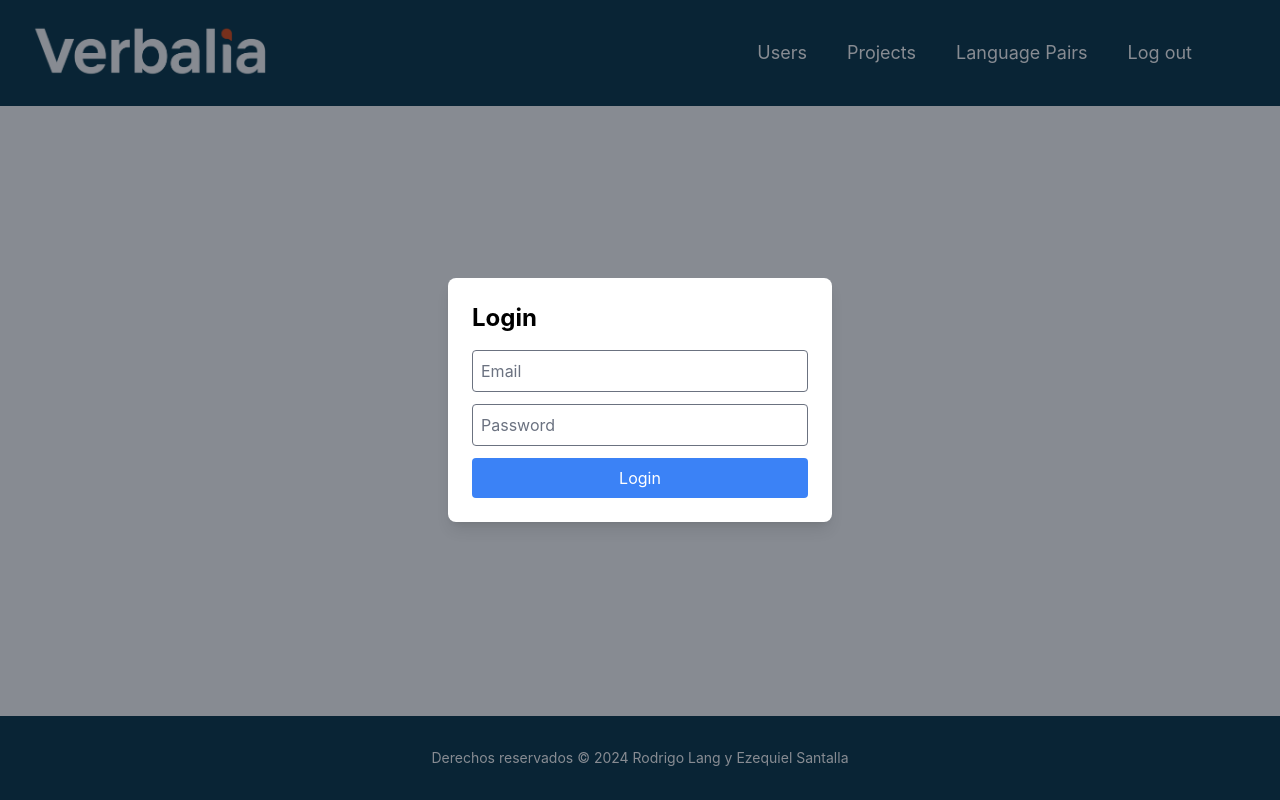
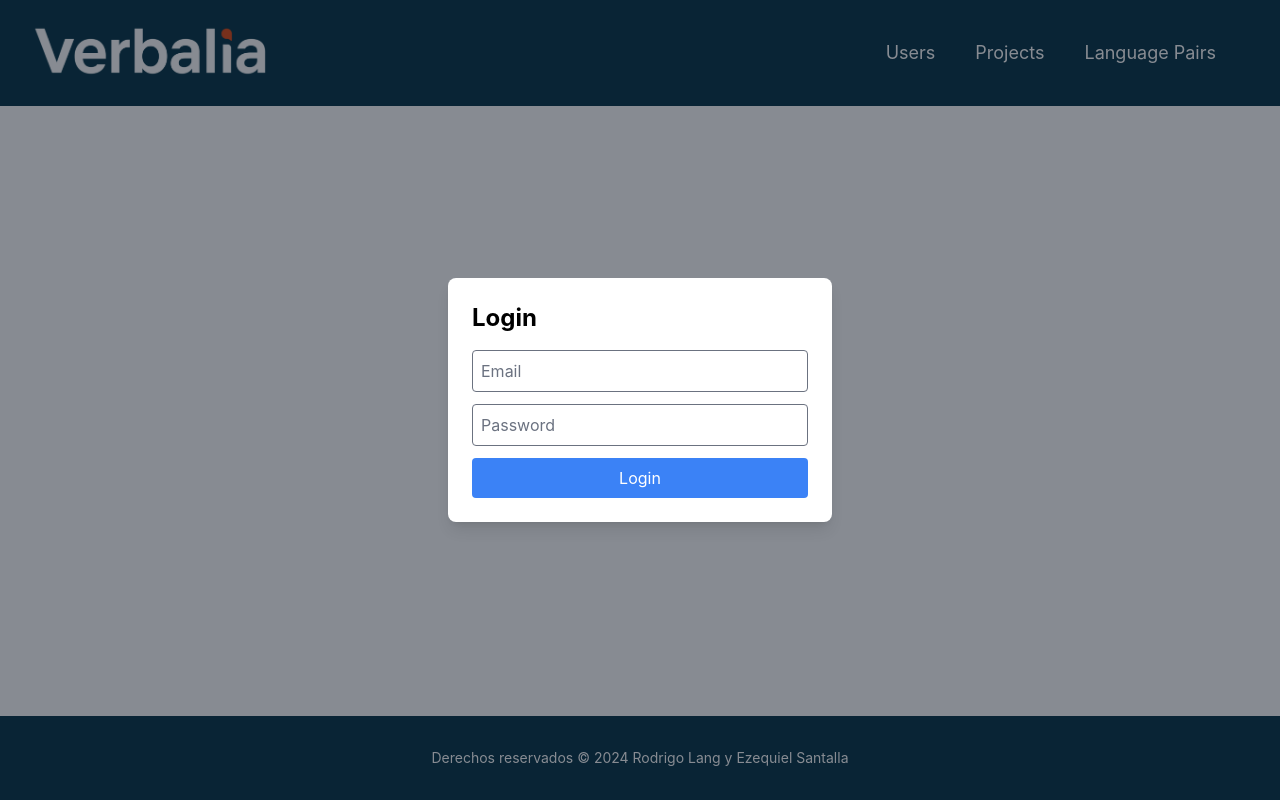
Before and after one commit to ezequiel-santalla/mvp-translation-project-frontend, a React (Vite) app: page / in a window 1280 px wide. Built offline with nearby package versions, Linux system fonts and the light colour scheme.

Commit message:
profile navbar

```diff
--- a/package.json
+++ b/package.json
@@ -10,6 +10,9 @@
     "preview": "vite preview"
   },
   "dependencies": {
+    "@tailwindcss/aspect-ratio": "^0.4.2",
+    "@tailwindcss/forms": "^0.5.10",
+    "@tailwindcss/typography": "^0.5.16",
     "axios": "^1.7.9",
     "date-fns": "^4.1.0",
     "jwt-decode": "^4.0.0",
--- a/src/components/Button/LogoutButton.jsx
+++ b/src/components/Button/LogoutButton.jsx
@@ -25,7 +25,7 @@ export const LogoutButton = () => {
   return (
     <button
       onClick={handleLogout}
-      className="text-lg bg-transparent border-none text-white cursor-pointer"
+      className="text-lg bg-red-500 text-white px-4 py-2 rounded hover:bg-red-600"
     >
       Log out
     </button>
--- a/src/components/LanguagePairs/LanguagePairList.jsx
+++ b/src/components/LanguagePairs/LanguagePairList.jsx
@@ -45,11 +45,7 @@ export const LanguagePairList = () => {
   ];
 
   useEffect(() => {
-
-    if (localStorage.getItem("jwtToken")) {
-      console.log("token almacenado: "+localStorage.getItem("token"));
     languagePairList();
-    }
   }, []);
 
   return (
--- a/src/components/Login/Login.jsx
+++ b/src/components/Login/Login.jsx
@@ -4,7 +4,6 @@ import { useNavigate } from "react-router-dom";
 import { jwtDecode } from "jwt-decode";
 import LoginService from "../../services/LoginService";
 import { useAuth } from "../context/AuthContext";
-import Swal from "sweetalert2";
 
 export const Login = () => {
   const [email, setEmail] = useState("");
--- a/src/components/NavBar/NavBar.jsx
+++ b/src/components/NavBar/NavBar.jsx
@@ -1,35 +1,57 @@
+import { useEffect, useState, useContext } from "react";
 import { Link } from "react-router-dom";
 import { LogoutButton } from "../Button/LogoutButton";
+import UserService from "../../services/UserService";
 import verbaliaLogo from "../../img/verbaliaLogo.webp";
+import { AuthContext } from "../context/AuthContext";
 
 export const NavBar = () => {
+  const [userName, setUserName] = useState("");
+  const [userLastName, setUserLastName] = useState("");
+  const { isAuthenticated } = useContext(AuthContext);
+
+  useEffect(() => {
+    const fetchUserName = async () => {
+      try {
+        const user = await UserService.getMyUser();
+        setUserName(user.data.name);
+        setUserLastName(user.data.lastName);
+      } catch (error) {
+        console.error("Error fetching user name:", error);
+      }
+    };
+
+    if (isAuthenticated) {
+      fetchUserName();
+    }
+  }, [isAuthenticated]);
+
   return (
     <header className="bg-[#023144] flex items-center justify-between p-6">
       <Link to="/">
         <img className="w-64" src={verbaliaLogo} alt="Verbalia Logo" />
       </Link>
-
-      <nav className="mr-16">
-        <ul className="flex space-x-10 text-white">
-          <li>
-            <Link to="/users" className="text-lg">
-              Users
-            </Link>
+      <nav className="flex flex-grow items-center justify-end mr-10">
+        <ul className="flex items-center space-x-10 text-white">
+          <li className="text-lg">
+            <Link to="/users">Users</Link>
           </li>
-          <li>
-            <Link to="/projects" className="text-lg">
-              Projects
-            </Link>
+          <li className="text-lg">
+            <Link to="/projects">Projects</Link>
           </li>
-          <li>
-            <Link to="/language-pairs" className="text-lg">
-              Language Pairs
-            </Link>
-          </li>
-          <li>
-              <LogoutButton />
+          <li className="text-lg">
+            <Link to="/language-pairs">Language Pairs</Link>
           </li>
         </ul>
+        {isAuthenticated && (
+          <div className="ml-28 flex items-center space-x-10">
+            <span className="text-lg text-white">{userName} {userLastName}</span>
+            <div className="w-10 h-10 bg-gray-300 rounded-full flex items-center justify-center">
+              <img src="" alt="Profile" className="w-full h-full rounded-full object-cover" />
+            </div>
+            <LogoutButton />
+          </div>
+        )}
       </nav>
     </header>
   );
--- a/src/components/User/UserList.jsx
+++ b/src/components/User/UserList.jsx
@@ -1,7 +1,7 @@
 /* eslint-disable no-unused-vars */
 /* eslint-disable no-undef */
 import { useEffect, useState } from "react";
-import { Link, useLocation } from "react-router-dom";
+import { Link } from "react-router-dom";
 import { Button } from "../Button/Button";
 import { Title } from "../Title/Title";
 import { FilterActions } from "../FilterActions/FilterActions";
@@ -14,9 +14,6 @@ import Swal from "sweetalert2";
 export const UserList = () => {
   const [users, setUsers] = useState([]);
   const [filteredUsers, setFilteredUsers] = useState([]);
-
-  const location = useLocation();
-  const { name, lastName, email } = location.state || {};
 
   const userList = () => {
     let fetchUsers;
--- a/src/components/context/AuthContext.tsx
+++ b/src/components/context/AuthContext.tsx
@@ -1,6 +1,6 @@
-import { createContext, useState, useContext } from "react";
+import React, { createContext, useState, useContext } from "react";
 
-export const AuthContext = createContext();
+export const AuthContext = createContext({isAuthenticated: false, login: (token: string, role: string) => {}, logout: () => {}});
 
 export const AuthProvider = ({ children }) => {
   const [isAuthenticated, setIsAuthenticated] = useState(
```
Also changed, not shown: 1 other file (tests, documents, lock files or other folders).
